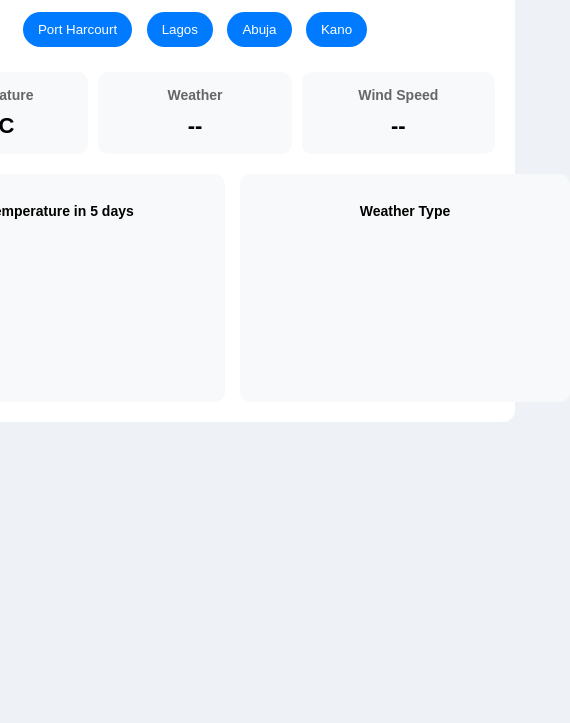
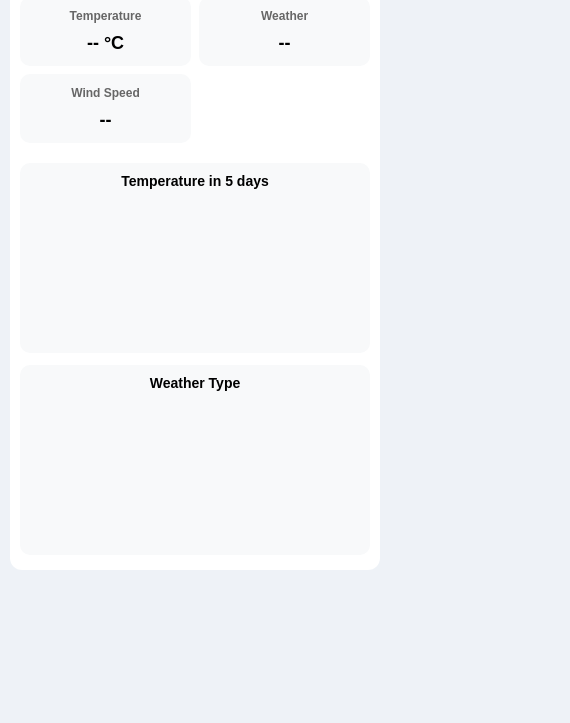
Before and after one commit to naskid6/javascript_project, a plain HTML site: page visualize/Visualize.html in a window 390 px wide. Shown: the part 121-844 px from the top of the page, 570 px wide, since content can reach past the window. Drawn offline with nearby package versions, Linux system fonts and the light colour scheme; no server answers.

Commit message:
update visual

```diff
--- a/visualize/visual.css
+++ b/visualize/visual.css
@@ -1,11 +1,155 @@
-body { font-family: Arial; background: #eef2f7; display: flex; justify-content: center; padding: 20px; }
-.container { background: white; width: 600px; padding: 20px; border-radius: 12px; text-align: center; }
-h1 { color: #007bff; }
-button { padding: 10px 15px; margin: 5px; border: none; background: #007bff; color: white; border-radius: 20px; cursor: pointer; }
-.cards { display: flex; gap: 10px; margin-top: 20px; }
-.card { flex: 1; background: #f8f9fa; padding: 15px; border-radius: 10px; }
-.card h3 { margin: 0; font-size: 14px; color: #666; }
-.card p { font-size: 22px; font-weight: bold; margin: 10px 0 0; }
-.charts { display: flex; gap: 15px; margin-top: 20px; }
-.chart-box { flex: 1; background: #f8f9fa; padding: 15px; border-radius: 10px; }
-.chart-box h3 { font-size: 14px; }
+
+* {
+  margin: 0;
+  padding: 0;
+  box-sizing: border-box;
+  font-family: Arial, sans-serif;
+}
+
+body {
+  min-height: 100vh;
+  background: #eef2f7;
+  display: flex;
+  justify-content: center;
+  padding: 20px;
+}
+
+.container {
+  background: white;
+  width: 100%;
+  max-width: 600px;
+  padding: 20px;
+  border-radius: 12px;
+  text-align: center;
+  height: fit-content;
+}
+
+h1 {
+  color: #007bff;
+}
+
+button {
+  padding: 10px 15px;
+  margin: 5px;
+  border: none;
+  background: #007bff;
+  color: white;
+  border-radius: 20px;
+  cursor: pointer;
+}
+
+.cards {
+  display: flex;
+  gap: 10px;
+  margin-top: 20px;
+}
+
+.card {
+  flex: 1;
+  min-width: 0;
+  background: #f8f9fa;
+  padding: 15px;
+  border-radius: 10px;
+}
+
+.card h3 {
+  margin: 0;
+  font-size: 14px;
+  color: #666;
+}
+
+.card p {
+  font-size: 22px;
+  font-weight: bold;
+  margin: 10px 0 0;
+  overflow-wrap: anywhere;
+}
+
+.charts {
+  display: flex;
+  gap: 15px;
+  margin-top: 20px;
+}
+
+.chart-box {
+  flex: 1;
+  min-width: 0;
+  background: #f8f9fa;
+  padding: 15px;
+  border-radius: 10px;
+}
+
+.chart-box h3 {
+  font-size: 14px;
+}
+
+/* Mobile responsiveness */
+@media screen and (max-width: 600px) {
+
+  body {
+    padding: 10px;
+  }
+
+  .container {
+    width: 100%;
+    padding: 15px 10px;
+  }
+
+  h1 {
+    font-size: 24px;
+  }
+
+  .cards {
+    display: grid;
+    grid-template-columns: repeat(2, minmax(0, 1fr));
+    gap: 8px;
+  }
+
+  .card {
+    padding: 12px 5px;
+  }
+
+  .card h3 {
+    font-size: 12px;
+  }
+
+  .card p {
+    font-size: 18px;
+  }
+
+  .charts {
+    display: flex;
+    flex-direction: column;
+    gap: 12px;
+  }
+
+  .chart-box {
+    width: 100%;
+    padding: 10px;
+  }
+
+  button {
+    padding: 10px 12px;
+    font-size: 13px;
+  }
+}
+
+/* Very small phones */
+@media screen and (max-width: 350px) {
+
+  body {
+    padding: 6px;
+  }
+
+  .container {
+    padding: 12px 8px;
+  }
+
+  h1 {
+    font-size: 21px;
+  }
+
+  .card p {
+    font-size: 16px;
+  }
+}
```
